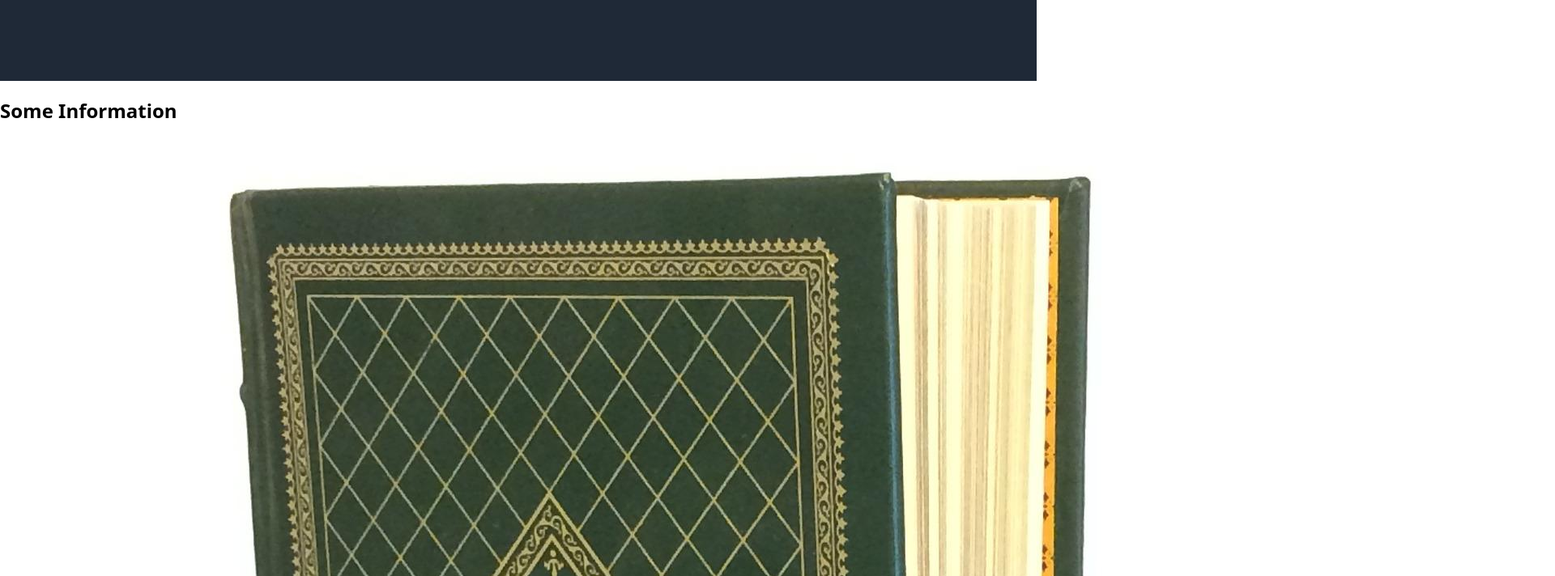
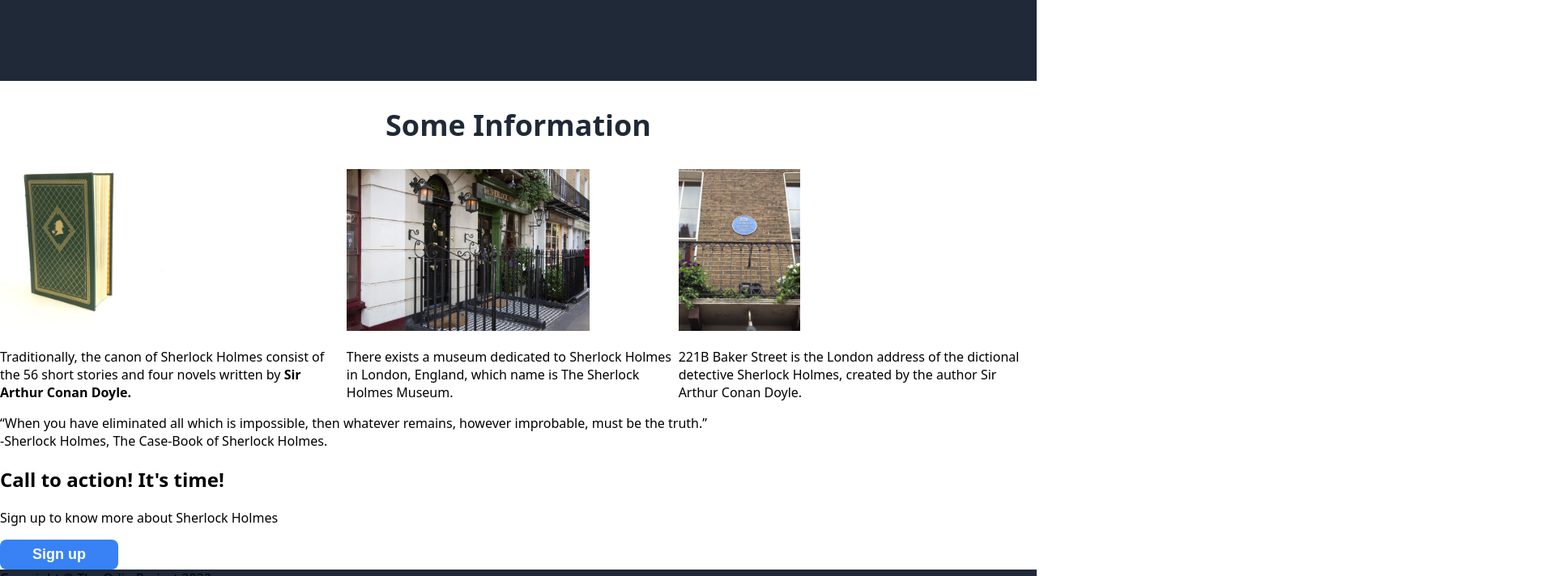
Before and after one commit to ColtMoons/sherlock-landing-page, a plain HTML site: page index.html in a window 1280 px wide. Shown: the part 700-1412 px from the top of the page at 81% size, 1920 px wide, since content can reach past the window. Drawn offline with Linux system fonts and the light colour scheme.

Commit message:
Fix add div element to some information

```diff
--- a/index.html
+++ b/index.html
@@ -31,15 +31,20 @@
     <div class="information">
         <h2 class="title">Some Information</h2>
         <div class="container">
-
+            <div class="element">
                 <img class="image" src="images/sherlock-holmes-book.jpg" alt="book of sherlock Holmes">
                 <p class="text">Traditionally, the canon of Sherlock Holmes consist of the 56 short stories and four novels written by <strong>Sir Arthur Conan Doyle.</strong></p>
+            </div>
 
+            <div class="element">
                 <img src="images/sherlock-museum.jpg" alt="Sherlock Holmes Museum" class="image">
                 <p class="text">There exists a museum dedicated to Sherlock Holmes in London, England, which name is The Sherlock Holmes Museum.</p>
+            </div>
 
+            <div class="element">
                 <img src="images/221b.jpg" alt="221b Baker street" class="image">
                 <p class="text">221B Baker Street is the London address of the dictional detective Sherlock Holmes, created by the author Sir Arthur Conan Doyle.</p>
+            </div>
         </div>
     </div>
 
--- a/styles/style.css
+++ b/styles/style.css
@@ -81,8 +81,24 @@ button{
     border-radius: 8px;
 }
 
-.placeholder{
+.content .placeholder{
     height: 290px;
     width: auto;
     border-radius: 12px;
 }
+/* images of some information */
+.information .image{
+    height: 200px;
+    width: auto;
+}
+
+.information .title{
+    text-align: center;
+    font-size: 36px;
+    font-weight: 800;
+    color: #1F2937;
+}
+
+.information .container{
+    display: flex;
+}
```
Lines whose indentation alone changed are shown as unchanged.
